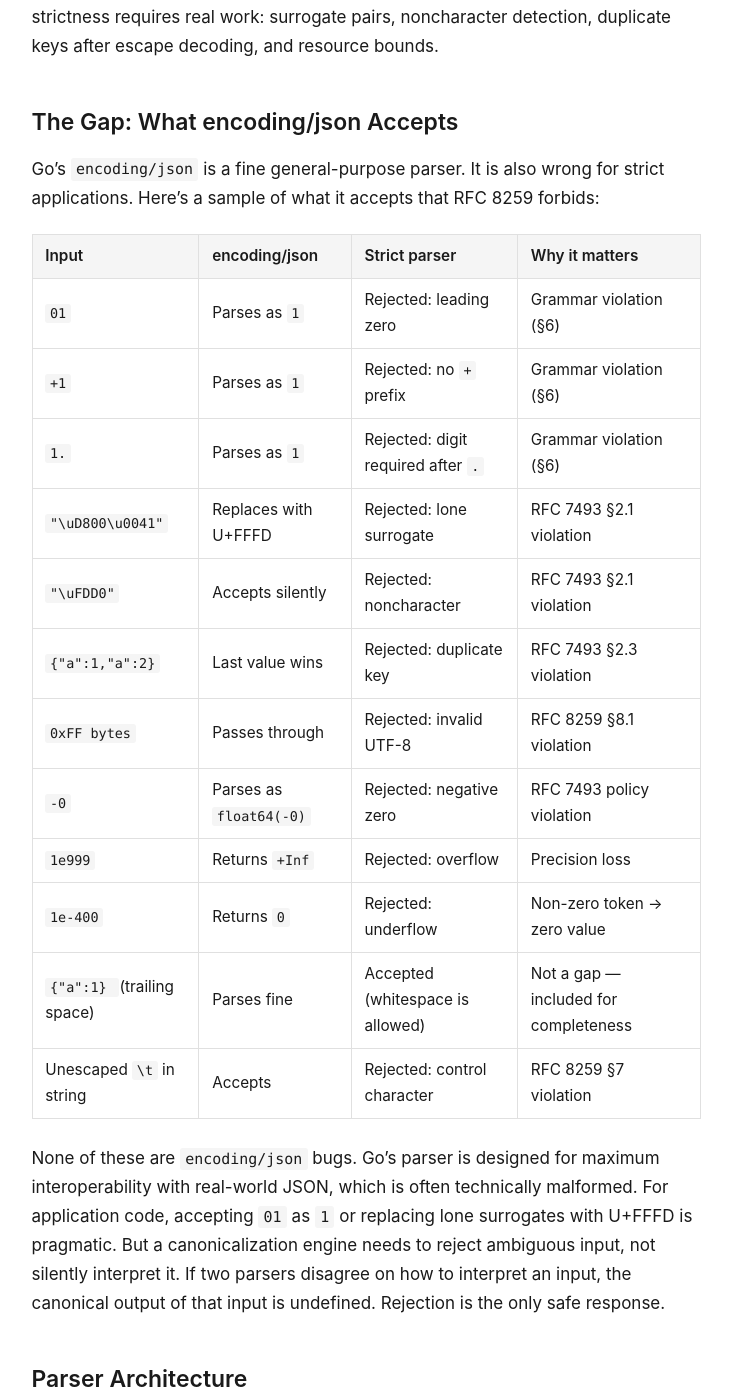
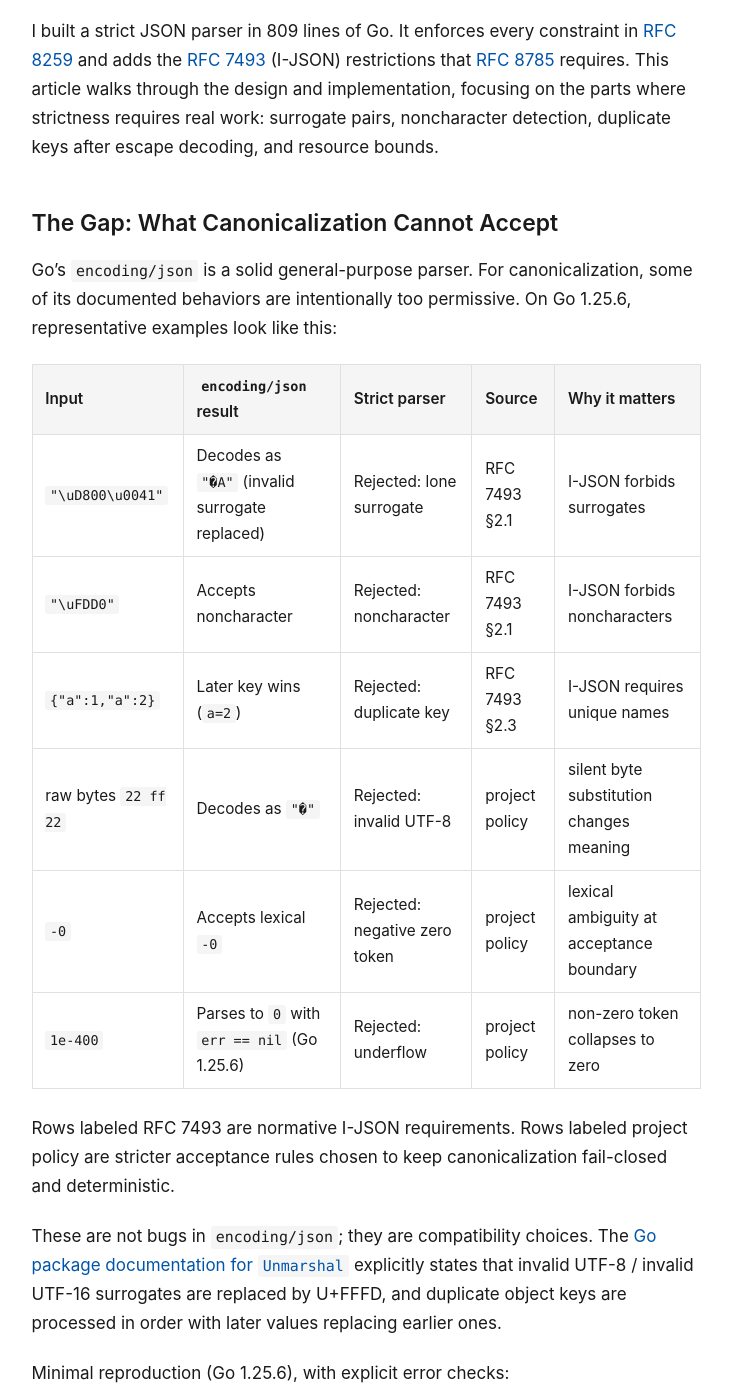
Before and after one commit to lattice-substrate/lattice-substrate.github.io, a Jekyll site: the page built from _posts/2026-02-26-strict-rfc8259-json-parser.md, in a window 1280 px wide and 1400 px high, scrolled down 628 px. Shown: the whole window, without its empty margins (274-1006 px from the left). Built offline with Jekyll 4.4.1, drawn with Linux system fonts in a browser that asks for light colours; our own code applies the rules of GitHub Pages for plain Markdown files; some of the changed text lies outside the part shown.

Commit message:
docs: sync strengthened canonicalization blog posts

````diff
--- a/_posts/2026-02-26-strict-rfc8259-json-parser.md
+++ b/_posts/2026-02-26-strict-rfc8259-json-parser.md
@@ -1,3 +1,4 @@
+---
 ---
 layout: post
 title: "What Your JSON Parser Doesn't Reject: Building a Strict RFC 8259 Parser in Go"
@@ -10,28 +11,40 @@ description: "809 lines of Go that enforce every constraint in RFC 8259. Surroga
 
 Most JSON parsers are lenient by design. They accept input that RFC 8259 forbids, because lenient parsing is convenient and rarely causes visible problems. But when your downstream depends on deterministic processing — canonical signatures, content-addressed storage, reproducible builds — leniency is a defect. A value silently accepted by one parser and rejected by another breaks your contract.
 
-I built a strict JSON parser in 809 lines of Go. It enforces every constraint in RFC 8259 and adds the RFC 7493 (I-JSON) restrictions that RFC 8785 requires. This article walks through the design and implementation, focusing on the parts where strictness requires real work: surrogate pairs, noncharacter detection, duplicate keys after escape decoding, and resource bounds.
+I built a strict JSON parser in 809 lines of Go. It enforces every constraint in [RFC 8259](https://www.rfc-editor.org/rfc/rfc8259) and adds the [RFC 7493](https://www.rfc-editor.org/rfc/rfc7493) (I-JSON) restrictions that [RFC 8785](https://www.rfc-editor.org/rfc/rfc8785) requires. This article walks through the design and implementation, focusing on the parts where strictness requires real work: surrogate pairs, noncharacter detection, duplicate keys after escape decoding, and resource bounds.
 
-## The Gap: What encoding/json Accepts
+## The Gap: What Canonicalization Cannot Accept
 
-Go's `encoding/json` is a fine general-purpose parser. It is also wrong for strict applications. Here's a sample of what it accepts that RFC 8259 forbids:
+Go's `encoding/json` is a solid general-purpose parser. For canonicalization, some of its documented behaviors are intentionally too permissive. On Go 1.25.6, representative examples look like this:
 
-| Input | encoding/json | Strict parser | Why it matters |
-|-------|---------------|---------------|----------------|
-| `01` | Parses as `1` | Rejected: leading zero | Grammar violation (§6) |
-| `+1` | Parses as `1` | Rejected: no `+` prefix | Grammar violation (§6) |
-| `1.` | Parses as `1` | Rejected: digit required after `.` | Grammar violation (§6) |
-| `"\uD800\u0041"` | Replaces with U+FFFD | Rejected: lone surrogate | RFC 7493 §2.1 violation |
-| `"\uFDD0"` | Accepts silently | Rejected: noncharacter | RFC 7493 §2.1 violation |
-| `{"a":1,"a":2}` | Last value wins | Rejected: duplicate key | RFC 7493 §2.3 violation |
-| `0xFF bytes` | Passes through | Rejected: invalid UTF-8 | RFC 8259 §8.1 violation |
-| `-0` | Parses as `float64(-0)` | Rejected: negative zero | RFC 7493 policy violation |
-| `1e999` | Returns `+Inf` | Rejected: overflow | Precision loss |
-| `1e-400` | Returns `0` | Rejected: underflow | Non-zero token → zero value |
-| `{"a":1}  ` (trailing space) | Parses fine | Accepted (whitespace is allowed) | Not a gap — included for completeness |
-| Unescaped `\t` in string | Accepts | Rejected: control character | RFC 8259 §7 violation |
+| Input | `encoding/json` result | Strict parser | Source | Why it matters |
+|-------|-------------------------|---------------|--------|----------------|
+| `"\uD800\u0041"` | Decodes as `"�A"` (invalid surrogate replaced) | Rejected: lone surrogate | RFC 7493 §2.1 | I-JSON forbids surrogates |
+| `"\uFDD0"` | Accepts noncharacter | Rejected: noncharacter | RFC 7493 §2.1 | I-JSON forbids noncharacters |
+| `{"a":1,"a":2}` | Later key wins (`a=2`) | Rejected: duplicate key | RFC 7493 §2.3 | I-JSON requires unique names |
+| raw bytes `22 ff 22` | Decodes as `"�"` | Rejected: invalid UTF-8 | project policy | silent byte substitution changes meaning |
+| `-0` | Accepts lexical `-0` | Rejected: negative zero token | project policy | lexical ambiguity at acceptance boundary |
+| `1e-400` | Parses to `0` with `err == nil` (Go 1.25.6) | Rejected: underflow | project policy | non-zero token collapses to zero |
 
-None of these are `encoding/json` bugs. Go's parser is designed for maximum interoperability with real-world JSON, which is often technically malformed. For application code, accepting `01` as `1` or replacing lone surrogates with U+FFFD is pragmatic. But a canonicalization engine needs to reject ambiguous input, not silently interpret it. If two parsers disagree on how to interpret an input, the canonical output of that input is undefined. Rejection is the only safe response.
+Rows labeled RFC 7493 are normative I-JSON requirements. Rows labeled project policy are stricter acceptance rules chosen to keep canonicalization fail-closed and deterministic.
+
+These are not bugs in `encoding/json`; they are compatibility choices. The [Go package documentation for `Unmarshal`](https://pkg.go.dev/encoding/json#Unmarshal) explicitly states that invalid UTF-8 / invalid UTF-16 surrogates are replaced by U+FFFD, and duplicate object keys are processed in order with later values replacing earlier ones.
+
+Minimal reproduction (Go 1.25.6), with explicit error checks:
+
+```go
+var v any
+err := json.Unmarshal([]byte(`"\uD800\u0041"`), &v)
+fmt.Printf("case surrogate err=%v v=%#v\n", err, v) // err=<nil>, v="�A"
+
+err = json.Unmarshal([]byte(`{"a":1,"a":2}`), &v)
+fmt.Printf("case dup-key err=%v v=%#v\n", err, v) // err=<nil>, later duplicate replaces earlier value
+
+err = json.Unmarshal([]byte("1e-400"), &v)
+fmt.Printf("case underflow err=%v v=%#v\n", err, v) // err=<nil>, v=0
+```
+
+For application code, replacement and merge behavior is pragmatic. A canonicalization engine has a different contract: reject ambiguous or lossy inputs so every accepted value has a single deterministic canonical form. If two parsers disagree on interpretation, canonical output is undefined. Rejection is the safe outcome.
 
 ## Parser Architecture
 
@@ -315,7 +328,7 @@ func (p *parser) parseUnicodeEscape(sourceOffset int) (rune, *jcserr.Error) {
 
 The 2-character lookahead on line 522 checks for `\u` without consuming input. This is the only lookahead in the parser beyond single-byte dispatch. If the two bytes aren't `\u`, the high surrogate is lone and the error points to the *first* escape's offset. If the second escape exists but decodes to a non-low surrogate (like `\uD800\u0041`), the error points to the *second* escape's offset — because that's where the violation occurs.
 
-Compare with `encoding/json`: it silently replaces lone surrogates with U+FFFD (the replacement character). This is convenient for displaying malformed data, but it silently changes the input. A canonicalization engine cannot do this — changing input bytes means the canonical output no longer represents the original data.
+Compare with `encoding/json`: it replaces lone surrogates with U+FFFD (documented behavior in the `Unmarshal` docs). This is convenient for display pipelines, but it silently changes semantic content. A canonicalization engine cannot do this — changing input bytes means the canonical output no longer represents the original data.
 
 ## Noncharacter Rejection: 66 Forbidden Code Points
 
@@ -374,7 +387,7 @@ func (p *parser) parseObject() (*Value, error) {
 
 The `seen` map uses the decoded string as the key. When the parser encounters `"\u0061"`, it decodes the escape to produce "a", and the map lookup finds a match with a previously seen raw `"a"`. The error message includes the byte offset of *both* occurrences, enabling precise diagnostics.
 
-This is a design choice that some parsers skip entirely (`encoding/json` has no duplicate-key detection) or implement on raw bytes (which misses the escape-decoded equivalence). For canonicalization, the decoded comparison is the only correct approach, because canonical output normalizes all escape sequences.
+This is a design choice that some parsers skip entirely (`encoding/json` processes duplicate keys in input order, with later values replacing or merging earlier ones) or implement on raw bytes (which misses escape-decoded equivalence). For canonicalization, decoded comparison is the only correct approach, because canonical output normalizes escape sequences.
 
 ## Resource Bounds: Seven Independent Limits
 
--- a/_posts/2026-02-27-shortest-roundtrip-ieee754-burger-dybvig.md
+++ b/_posts/2026-02-27-shortest-roundtrip-ieee754-burger-dybvig.md
@@ -1,3 +1,4 @@
+---
 ---
 layout: post
 title: "Shortest Round-Trip: Implementing IEEE 754 to Decimal Conversion in Go"
@@ -16,9 +17,9 @@ Every programmer has seen this:
 
 The joke is that floating-point arithmetic is broken. It isn't. IEEE 754 is doing exactly what it specifies. The problem surfaces when you need to *serialize* these values to text — and when two different systems need to produce *exactly the same text* for the same value.
 
-This is what RFC 8785 (JSON Canonicalization Scheme) requires: byte-deterministic JSON output. And the hardest part of that requirement is number formatting. You need the *shortest* decimal string that, when parsed back, recovers the original IEEE 754 bits. You need to agree on tie-breaking when two representations are equally short. And you need to match the exact output format specified by ECMA-262 (the JavaScript specification), because that's what RFC 8785 mandates.
+This is what [RFC 8785](https://www.rfc-editor.org/rfc/rfc8785) (JSON Canonicalization Scheme) requires: byte-deterministic JSON output. And the hardest part of that requirement is number formatting. You need the *shortest* decimal string that, when parsed back, recovers the original IEEE 754 bits. You need to agree on tie-breaking when two representations are equally short. And you need to match the exact output format specified by [ECMA-262 Number serialization](https://tc39.es/ecma262/#sec-numeric-types-number-tostring), because that's what RFC 8785 mandates.
 
-Go's `strconv.FormatFloat` cannot guarantee all of this. So I implemented the Burger-Dybvig algorithm from scratch in 490 lines of Go, validated against 286,362 oracle test vectors. This article walks through the entire implementation.
+Go's `strconv.FormatFloat` is a high-quality shortest-round-trip formatter, but it is not an ECMA-262 conformance contract. So I implemented the Burger-Dybvig algorithm from scratch in 490 lines of Go, validated against 286,362 oracle test vectors. This article walks through the entire implementation.
 
 ## IEEE 754 Anatomy: 64 Bits of Structure
 
@@ -395,17 +396,27 @@ These boundary behaviors can be verified against specific bit patterns:
 
 ## Why strconv.FormatFloat Is Insufficient
 
-Go's `strconv.FormatFloat` is the standard library's number-to-string conversion. With format `'e'`, `'f'`, or `'g'` and precision -1, it produces shortest-round-trip representations. But it doesn't match ECMA-262 output.
+Go's `strconv.FormatFloat` is the standard library's number-to-string conversion. With format `'e'`, `'f'`, or `'g'` and precision `-1`, it produces shortest-round-trip representations. The issue for JCS is not quality; the issue is contract mismatch. RFC 8785 requires ECMAScript-compatible rendering rules, and `FormatFloat` does not expose that contract.
 
-The differences fall into three categories.
+The gaps are concrete.
 
-**Tie-breaking divergence.** ECMA-262 Note 2 mandates even-digit tie-breaking (banker's rounding). Go's `strconv` package uses a different tie-breaking strategy. When the digit-generation algorithm reaches the exact midpoint between two equally short representations, the two implementations may choose different final digits. The difference is one digit, in one position, on a subset of inputs — but "one digit off" is a complete conformance failure when the specification demands bit-identical output.
+**Format-policy divergence.** ECMA-262 and `FormatFloat` make different notation choices at key boundaries. Examples:
 
-**Format divergence.** ECMA-262 §6.1.6.1.20 has specific formatting rules that differ from any single `strconv.FormatFloat` mode. For example, ECMA-262 uses `e+` notation for positive exponents (not `E+`), omits trailing zeros in the mantissa, and uses fixed-point notation for exponents between -6 and 21. No combination of `strconv.FormatFloat` format character and precision reproduces these rules exactly.
+| Value | ECMA-262 / RFC 8785 expected | `FormatFloat(v, 'g', -1, 64)` |
+|-------|-------------------------------|--------------------------------|
+| `1e20` | `100000000000000000000` | `1e+20` |
+| `1e-6` | `0.000001` | `1e-06` |
+| `1000000` | `1000000` | `1e+06` |
 
-**Algorithm transparency.** Go's runtime uses Grisu3 with a fallback to exact arithmetic when Grisu3 can't determine the shortest representation. This is an optimization — Grisu3 is faster than Burger-Dybvig for most values. But the fallback path may produce different tie-breaking behavior than the main path, and the exact boundary between the two paths is an implementation detail of the Go runtime that can change between releases. For infrastructure that needs reproducible output across Go versions, depending on an implementation detail of the standard library is a risk.
+These are all valid shortest representations, but only one side matches the JCS contract (see RFC 8785's ECMAScript-compatible serialization examples in Appendix B).
 
-Building from scratch eliminates all three issues. The Burger-Dybvig algorithm always uses exact multiprecision arithmetic, always applies even-digit tie-breaking, and always formats according to the ECMA-262 rules. The cost is performance — big integer arithmetic is slower than Grisu3 — but for a canonicalization library, correctness is the constraint, not speed.
+These three examples are sufficient to establish the core point: ECMA-262 rendering switches policy across multiple exponent ranges, while any single `FormatFloat` mode has one fixed rendering policy. Once boundary cases disagree, conformance requires a dedicated ECMA-262 formatting layer.
+
+**Single-mode mismatch.** ECMA-262 output policy spans multiple branches (fixed integer, fixed fraction, small fraction, exponential) with exact thresholds. No single `FormatFloat` mode (`'e'`, `'f'`, or `'g'`) reproduces all branches across the full range.
+
+**Upstream algorithm drift risk.** Go's shortest-mode internals are not static over time. As of **Go 1.26.0 (February 2026)**, shortest mode in [`internal/strconv/ftoa.go`](https://go.googlesource.com/go/+/refs/tags/go1.26.0/src/internal/strconv/ftoa.go) explicitly says "Use the Dragonbox algorithm" and calls `dboxFtoa`; the Dragonbox implementation in [`ftoadbox.go`](https://go.googlesource.com/go/+/refs/tags/go1.26.0/src/internal/strconv/ftoadbox.go) states round-to-nearest, ties-to-even behavior. Older Go releases used different internals. That evolution is normal for a standard library, but it is exactly why canonicalization code should not outsource its normative behavior to implementation details of an external runtime.
+
+Building from scratch eliminates these issues. The Burger-Dybvig path always uses exact multiprecision arithmetic, applies explicit midpoint handling, and formats according to ECMA-262 branch rules. The cost is performance, but for canonicalization, correctness is the constraint.
 
 ## Special Values
 
````
Also changed, not shown: _posts/2026-02-24-proving-determinism-evidence-release.md (+24 -1 lines), _posts/2026-02-25-small-decisions-infrastructure-grade.md (+4 -3 lines).
